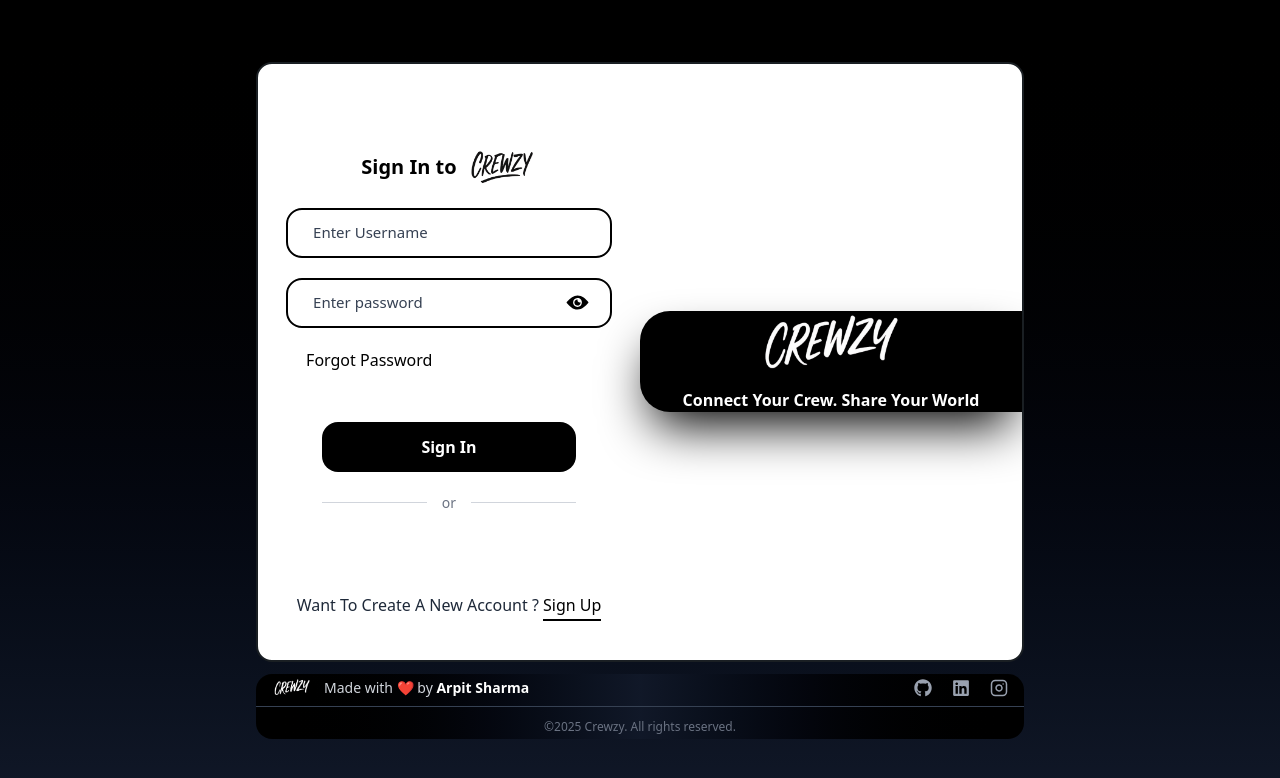
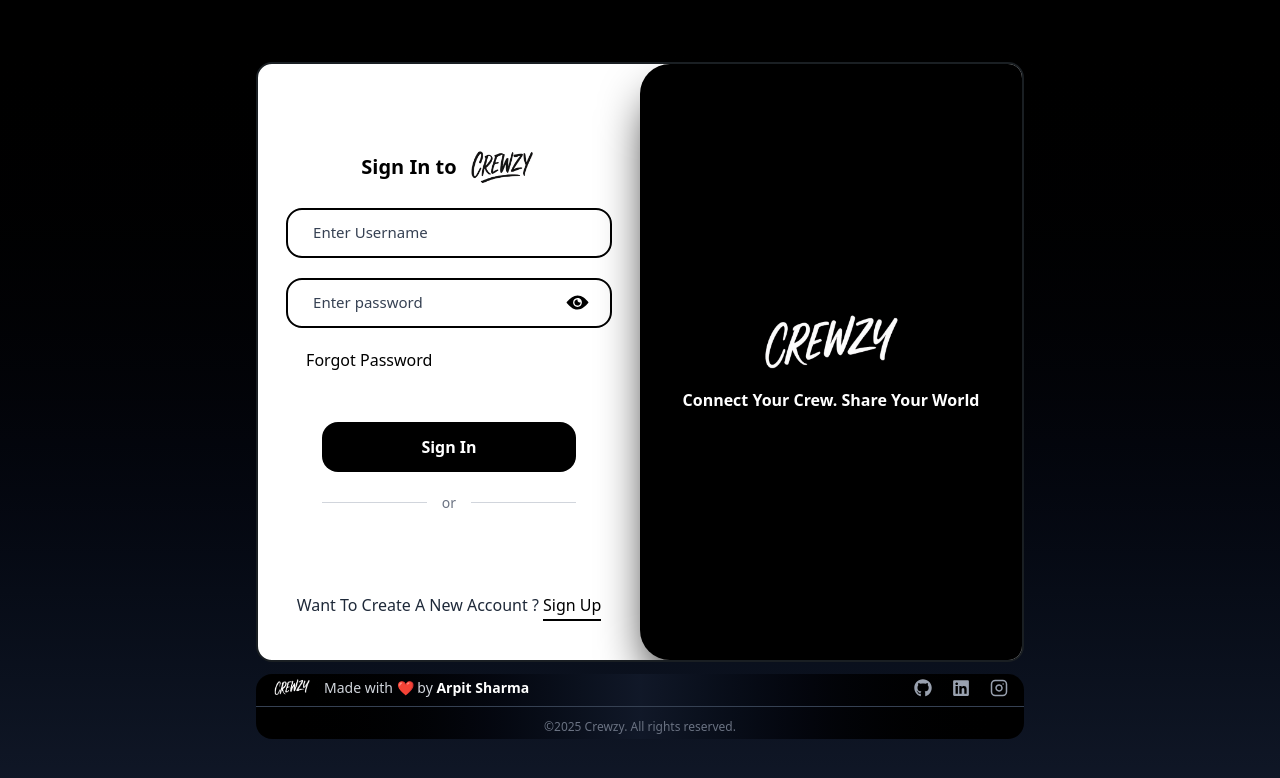
Before and after one commit to arpitsha26/Crewzy-Frontend, a React (Vite) app: page /signin in a window 1280 px wide. Shown: the top 778 px of the page. Built offline with nearby package versions, Linux system fonts and the light colour scheme; no server answers.

Commit message:
Fixed o auth

```diff
--- a/src/pages/SignIn.jsx
+++ b/src/pages/SignIn.jsx
@@ -105,7 +105,7 @@ const handleGoogleSuccess = async (credentialResponse) => {
 
 <p className='cursor-pointer text-gray-800' onClick={()=>navigate("/signup")}>Want To Create A New Account ? <span className='border-b-2 border-b-black pb-[3px] text-black'>Sign Up</span></p>
 </div>
-<div className='md:w-[50%] h-full hidden lg:flex justify-center items-center bg-[#000000] flex-col gap-[10px] text-white text-[16px] font-semibold rounded-l-[30px] shadow-2xl shadow-black'>
+<div className='md:w-[50%] self-stretch hidden lg:flex justify-center items-center bg-[#000000] flex-col gap-[10px] text-white text-[16px] font-semibold rounded-l-[30px] shadow-2xl shadow-black'>
 
 <img src={logo1} alt="" className='w-[40%]'/>
 <p >Connect Your Crew. Share Your World</p>
--- a/src/pages/SignUp.jsx
+++ b/src/pages/SignUp.jsx
@@ -121,7 +121,7 @@ const handleGoogleSuccess = async (credentialResponse) => {
 
 <p className='cursor-pointer text-gray-800' onClick={()=>navigate("/signin")}>Already Have An Account ? <span className='border-b-2 border-b-black pb-[3px] text-black'>Sign In</span></p>
 </div>
-<div className='md:w-[50%] h-full hidden lg:flex justify-center items-center bg-[#000000] flex-col gap-[10px] text-white text-[16px] font-semibold rounded-l-[30px] shadow-2xl shadow-black'>
+<div className='md:w-[50%] self-stretch hidden lg:flex justify-center items-center bg-[#000000] flex-col gap-[10px] text-white text-[16px] font-semibold rounded-l-[30px] shadow-2xl shadow-black'>
 
 <img src={logo1} alt="" className='w-[40%]'/>
 <p >Connect Your Crew. Share Your World</p>
```
